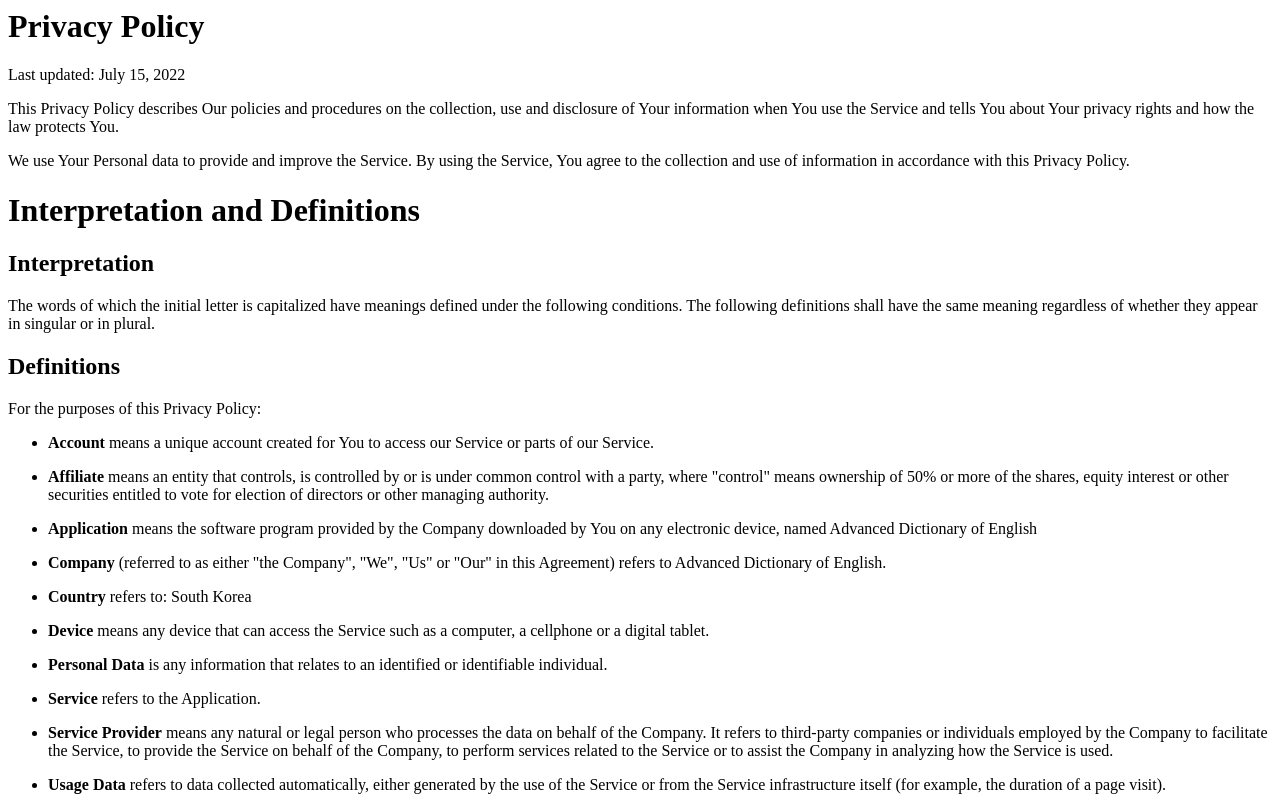
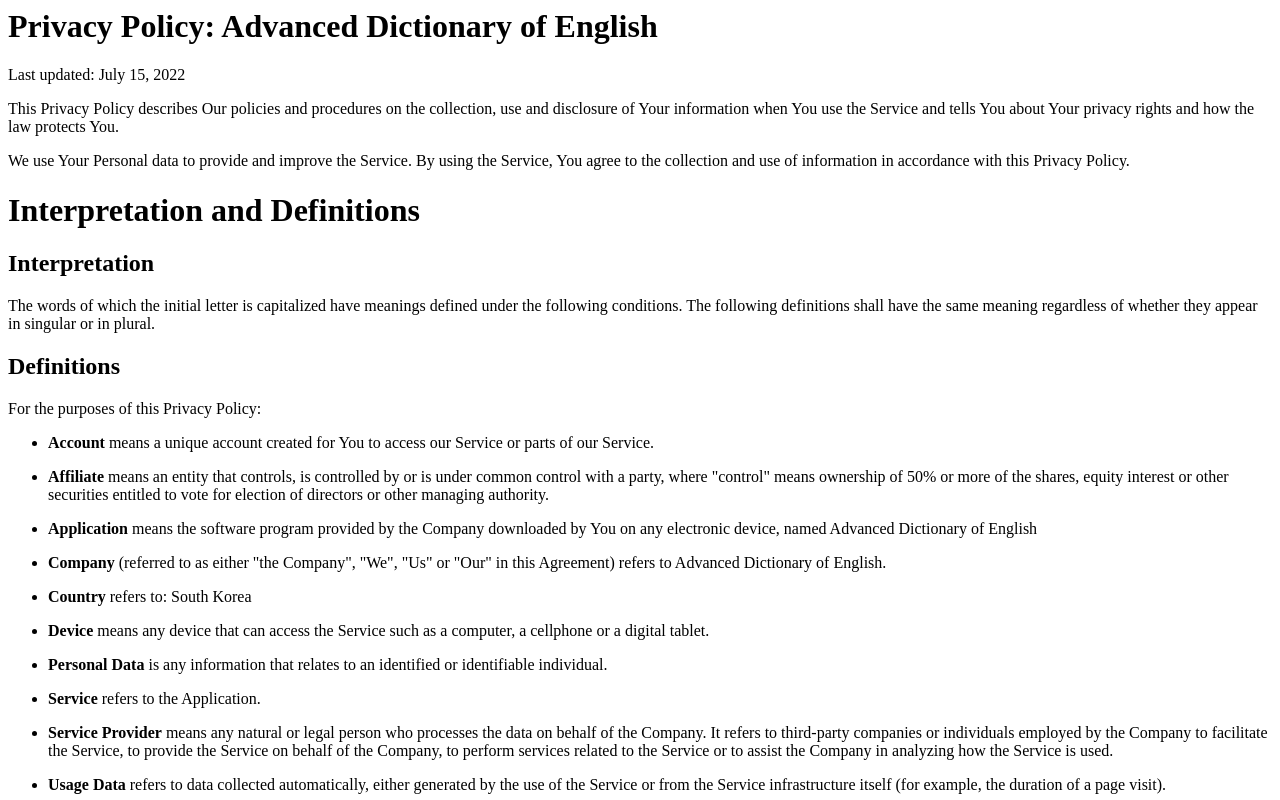
Before and after one commit to alisherfw/policy, a plain HTML site: page index.html in a window 1280 px wide. Shown: the top 800 px of the page. Drawn offline with Linux system fonts and the light colour scheme.

Commit message:
policy updated

```diff
--- a/index.html
+++ b/index.html
@@ -1,4 +1,4 @@
-<h1>Privacy Policy</h1>
+<h1>Privacy Policy: Advanced Dictionary of English</h1>
 <p>Last updated: July 15, 2022</p>
 <p>This Privacy Policy describes Our policies and procedures on the collection, use and disclosure of Your information
     when You use the Service and tells You about Your privacy rights and how the law protects You.</p>
```
